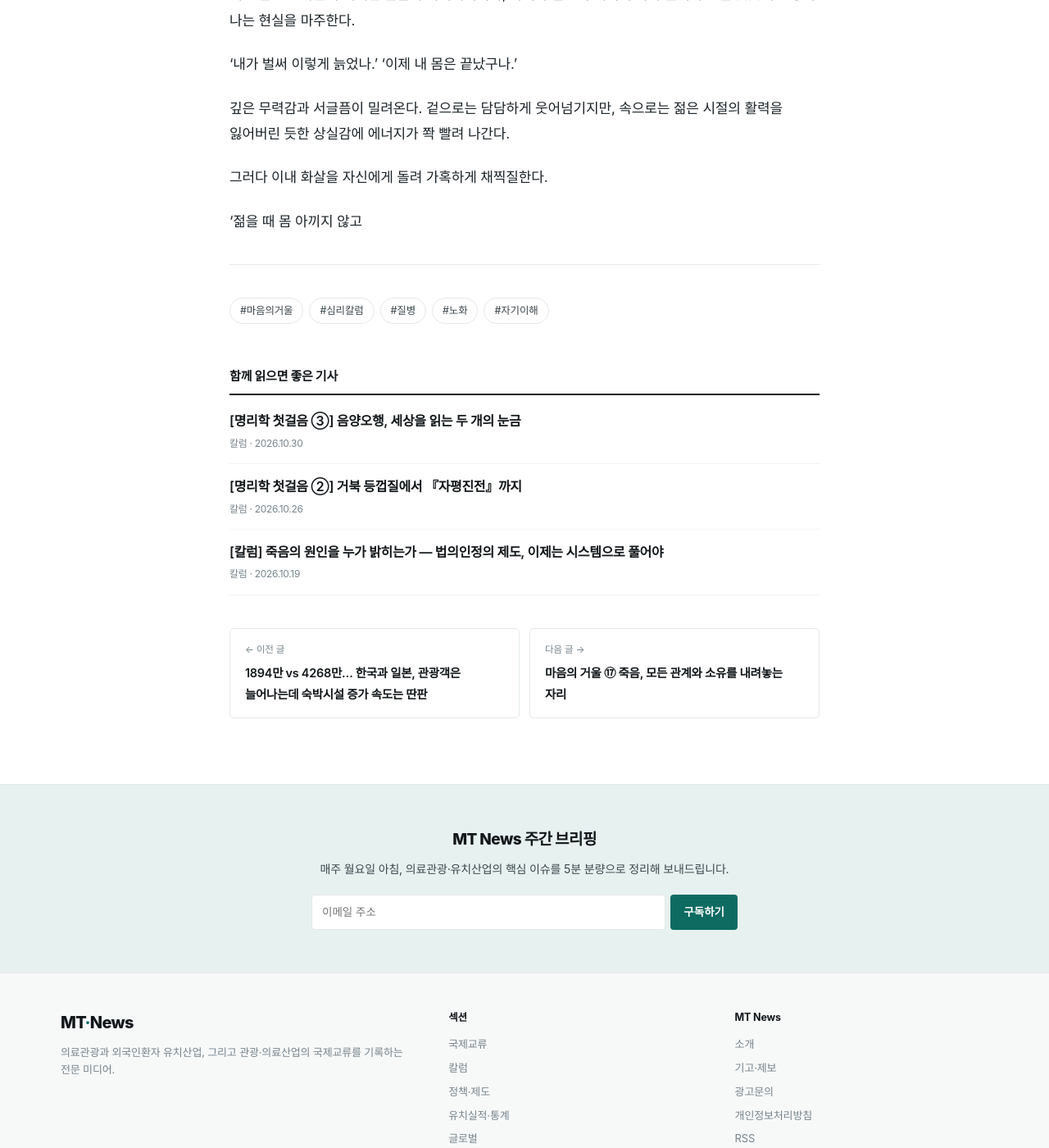
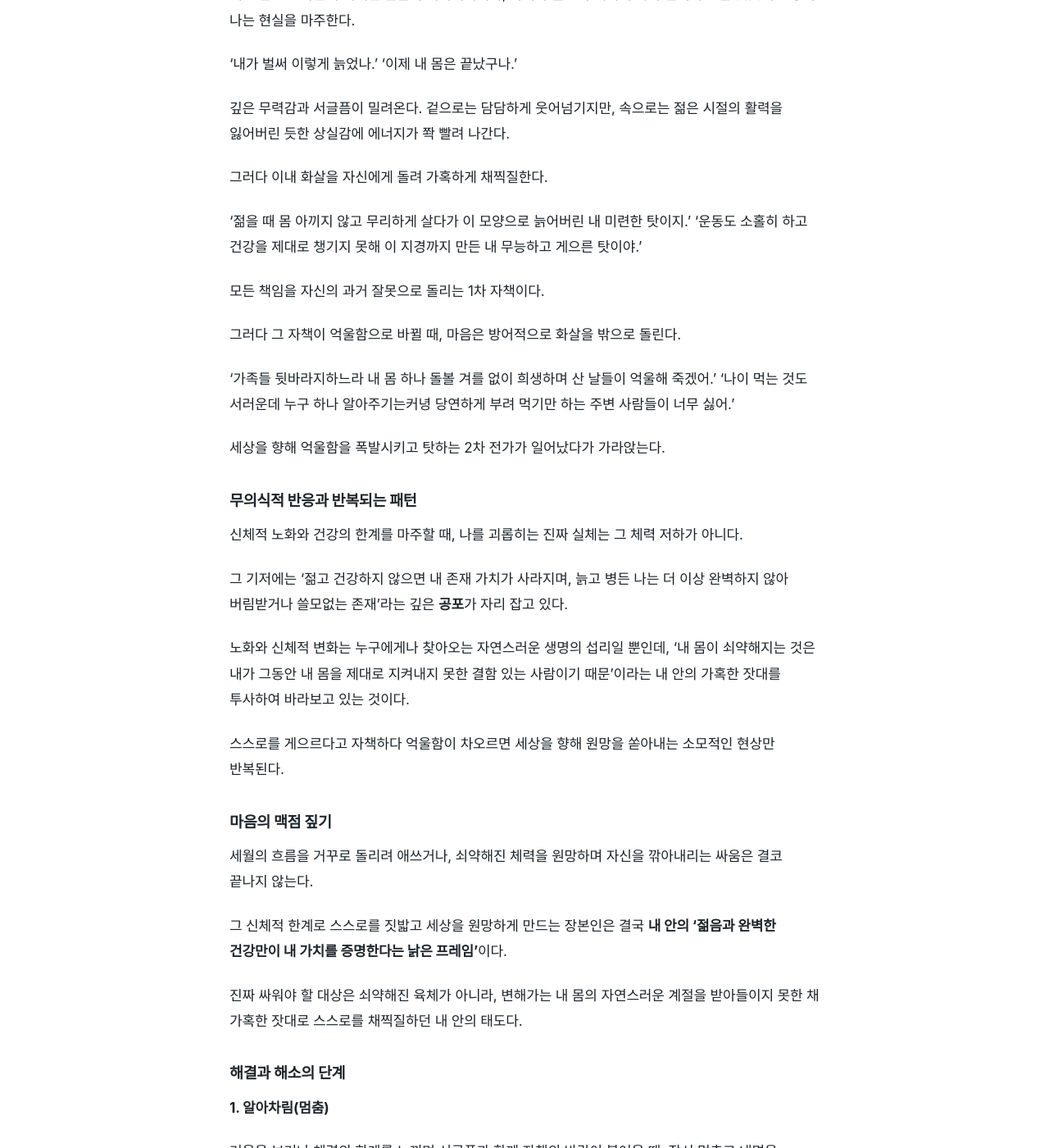
Before and after one commit to kokorojuin-tech/mt-news, a Jekyll site: the page built from _posts/2026-09-26-mind-mirror-16.md, in a window 1280 px wide and 1400 px high, scrolled down 2677 px. Shown: the whole window at 82% size. Built offline with Jekyll 4.4.1, drawn with Linux system fonts in a browser that asks for light colours; some web fonts are replaced; some of the changed text lies outside the part shown.

Commit message:
Update 2026-09-26-mind-mirror-16.md

```diff
--- a/_posts/2026-09-26-mind-mirror-16.md
+++ b/_posts/2026-09-26-mind-mirror-16.md
@@ -79,4 +79,50 @@ lang: ko
 
 그러다 이내 화살을 자신에게 돌려 가혹하게 채찍질한다.
 
-‘젊을 때 몸 아끼지 않고
+‘젊을 때 몸 아끼지 않고 무리하게 살다가 이 모양으로 늙어버린 내 미련한 탓이지.’
+‘운동도 소홀히 하고 건강을 제대로 챙기지 못해 이 지경까지 만든 내 무능하고 게으른 탓이야.’
+
+모든 책임을 자신의 과거 잘못으로 돌리는 1차 자책이다.
+
+그러다 그 자책이 억울함으로 바뀔 때, 마음은 방어적으로 화살을 밖으로 돌린다.
+
+‘가족들 뒷바라지하느라 내 몸 하나 돌볼 겨를 없이 희생하며 산 날들이 억울해 죽겠어.’
+‘나이 먹는 것도 서러운데 누구 하나 알아주기는커녕 당연하게 부려 먹기만 하는 주변 사람들이 너무 싫어.’
+
+세상을 향해 억울함을 폭발시키고 탓하는 2차 전가가 일어났다가 가라앉는다.
+
+### 무의식적 반응과 반복되는 패턴
+
+신체적 노화와 건강의 한계를 마주할 때, 나를 괴롭히는 진짜 실체는 그 체력 저하가 아니다.
+
+그 기저에는 '젊고 건강하지 않으면 내 존재 가치가 사라지며, 늙고 병든 나는 더 이상 완벽하지 않아 버림받거나 쓸모없는 존재'라는 깊은 **공포**가 자리 잡고 있다.
+
+노화와 신체적 변화는 누구에게나 찾아오는 자연스러운 생명의 섭리일 뿐인데, '내 몸이 쇠약해지는 것은 내가 그동안 내 몸을 제대로 지켜내지 못한 결함 있는 사람이기 때문'이라는 내 안의 가혹한 잣대를 투사하여 바라보고 있는 것이다.
+
+스스로를 게으르다고 자책하다 억울함이 차오르면 세상을 향해 원망을 쏟아내는 소모적인 현상만 반복된다.
+
+### 마음의 맥점 짚기
+
+세월의 흐름을 거꾸로 돌리려 애쓰거나, 쇠약해진 체력을 원망하며 자신을 깎아내리는 싸움은 결코 끝나지 않는다.
+
+그 신체적 한계로 스스로를 짓밟고 세상을 원망하게 만드는 장본인은 결국 **내 안의 '젊음과 완벽한 건강만이 내 가치를 증명한다는 낡은 프레임'**이다.
+
+진짜 싸워야 할 대상은 쇠약해진 육체가 아니라, 변해가는 내 몸의 자연스러운 계절을 받아들이지 못한 채 가혹한 잣대로 스스로를 채찍질하던 내 안의 태도다.
+
+### 해결과 해소의 단계
+
+**1. 알아차림(멈춤)**
+
+거울을 보거나 체력의 한계를 느끼며 서글픔과 함께 자책의 바람이 불어올 때, 잠시 멈추고 내면을 응시한다.
+
+“아, 오늘도 내 안의 노화에 대한 두려움과 완벽주의가 또 나를 흔들며 억울하게 만들고 있구나” 하고 그 흐름을 객관적으로 짚어본다.
+
+**2. 소유권 회복(화살 거두기)**
+
+세상이나 과거의 자신에게 씌웠던 원망의 프레임을 거두고, 그 화살을 내면으로 돌려 세월의 무게를 견디며 지쳐 있는 내면의 자아를 따뜻하게 다독여준다.
+
+**3. 수용과 통합**
+
+게으르다고 자책하던 나도, 억울해하던 나도 모두 안아준다.
+
+밖을 향하던 방어의 칼을 거두고, 육체의 변화와 노화를 온전히 내 삶의 한 과정으로 받아들이며, 지금 이 순간의 쇠약함 속에서도 나를 귀하게 여기는 주체적인 평온을 유지한다.
```
